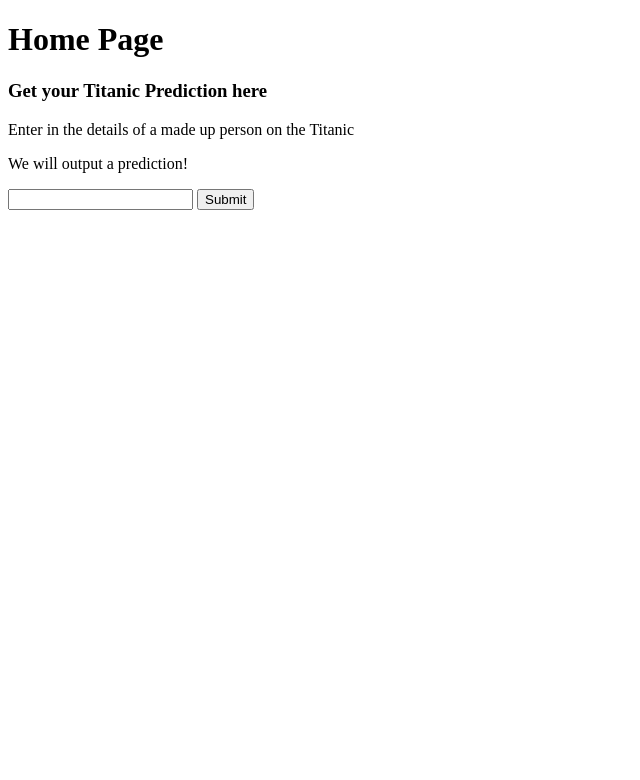
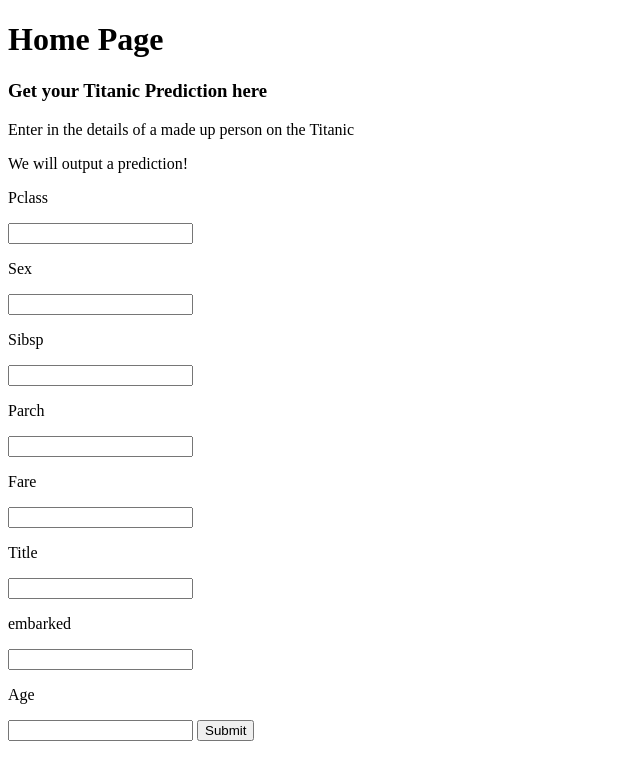
Before and after one commit to shepardb0y-src/Titanic-Survivor-Predictor, a Django app: page / in a window 1280 px wide. Shown: the top 780 px of the page, without its empty margins (0-640 px from the left). Run offline with Django 4.2, Linux system fonts and the light colour scheme.

Commit message:
added the input fields for the machine learning function

```diff
--- a/templates/index.html
+++ b/templates/index.html
@@ -13,7 +13,22 @@
 
     <form action="{% url 'result' %}" method="get">
       {% csrf_token %}
-      <!-- <label for="age">Age:</label> -->
+
+      <p>Pclass</p>
+      <input type="text" id="pclass" name="pclass" />
+      <p>Sex</p>
+      <input type="text" id="sex" name="sex" />
+      <p>Sibsp</p>
+      <input type="text" id="sibsp" name="sibsp" />
+      <p>Parch</p>
+      <input type="text" id="parch" name="parch" />
+      <p>Fare</p>
+      <input type="text" id="fare" name="fare " />
+      <p>Title</p>
+      <input type="text" id="title" name="title" />
+      <p>embarked</p>
+      <input type="text" id="embarked" name="embarked" />
+      <p>Age</p>
       <input type="text" id="age" name="age" />
       <input type="submit" value="Submit" />
     </form>
--- /dev/null
+++ b/titanicML/ml_predict.py
@@ -0,0 +1,6 @@
+def prediction_model(pclass, sex, age, sibsp, parch, fare, embarked, title):
+    import pickle
+    x = [[pclass, sex, age, sibsp, parch, fare, embarked, title]]
+    randomforest = pickle.load(open('titanic_model.sav', 'rb'))
+    prediction = randomforest.predict(x)
+    return prediction
--- a/titanicML/views.py
+++ b/titanicML/views.py
@@ -1,5 +1,5 @@
 from django.shortcuts import render
-from . import fake_model
+from . import ml_predict
 
 
 def home(request):
@@ -7,6 +7,6 @@ def home(request):
 
 
 def result(request):
-    user_input_age = request.GET['age']
-    prediction = fake_model.fake_predict(user_input_age)
+    age = int(request.GET['age'])
+    prediction = ml_predict.prediction_nodel()
     return render(request, 'results.html', {'prediction': prediction})
```
Also changed, not shown: 3 other files.
